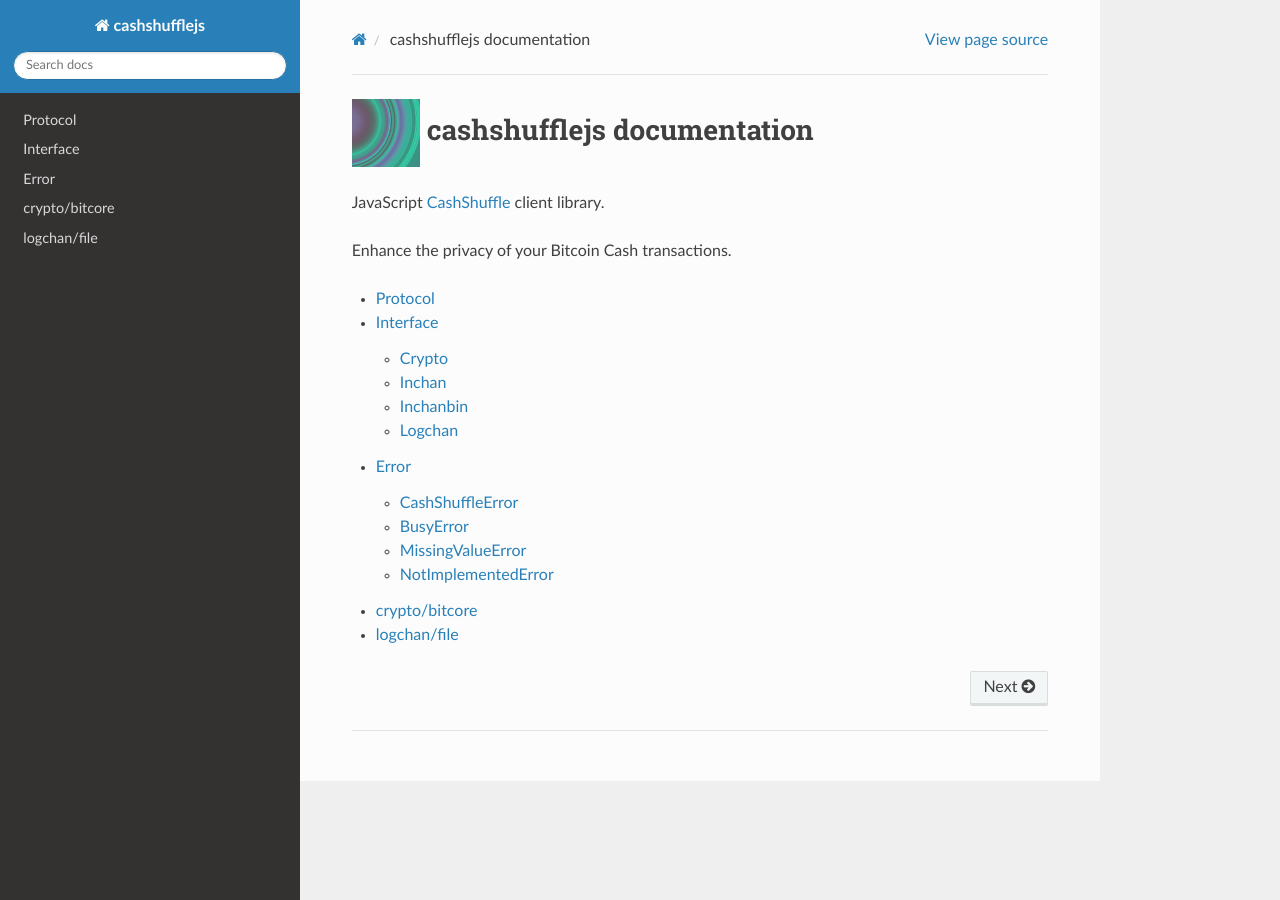
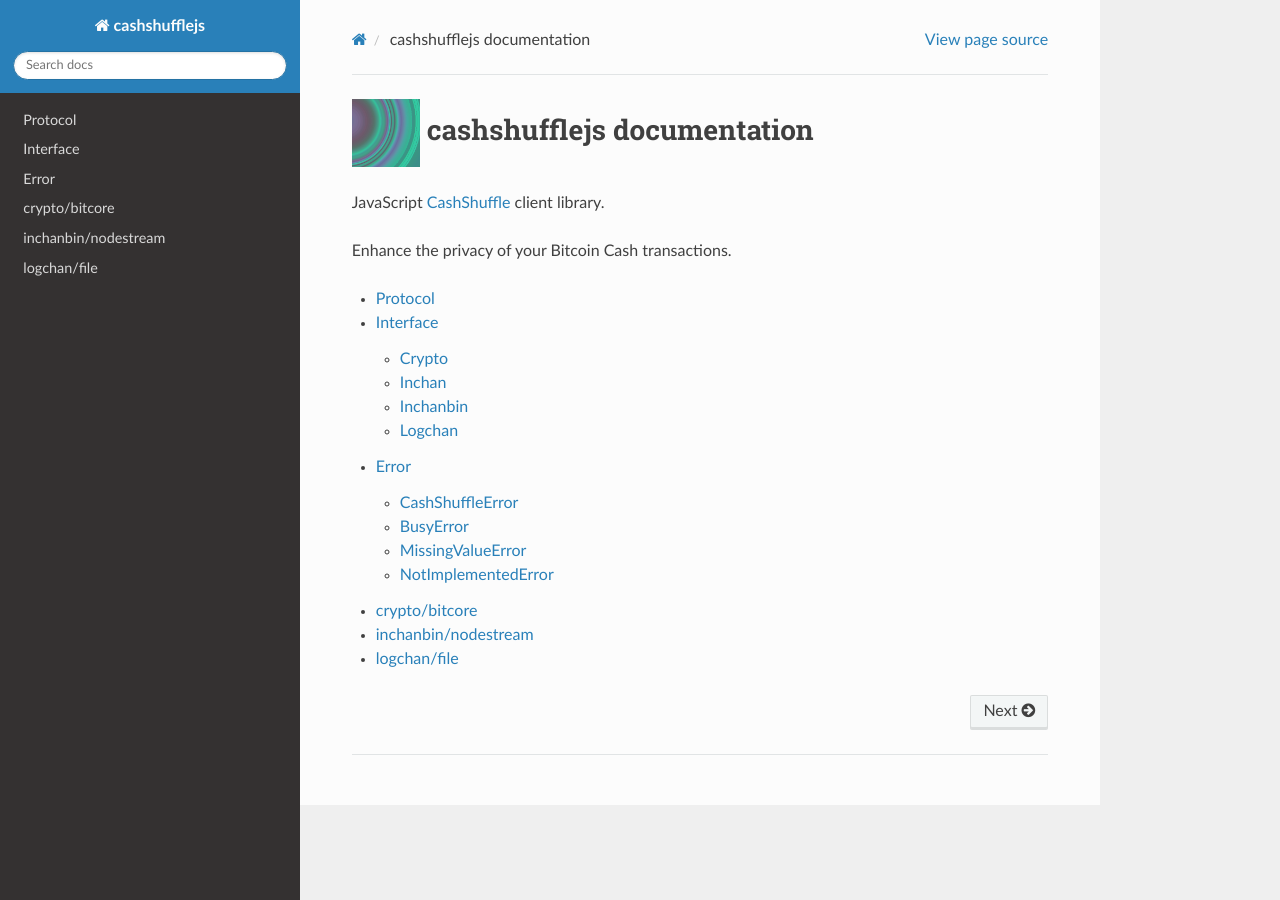
Before and after one commit to bookmoons/cashshufflejs, a Sphinx documentation site: the page built from doc/index.rst, in a window 1280 px wide. Built offline with Sphinx 7.4.7 and the Read the Docs theme 2.0.0, drawn with Linux system fonts in a browser that asks for light colours.

Commit message:
doc: Add inchanbin/nodestream

```diff
--- a/doc/index.rst
+++ b/doc/index.rst
@@ -18,4 +18,5 @@
    interface
    error
    module/crypto/bitcore
+   module/inchanbin/nodestream
    module/logchan/file
--- /dev/null
+++ b/doc/module/inchanbin/nodestream.rst
@@ -0,0 +1,5 @@
+inchanbin/nodestream
+--------------------
+
+.. automodule:: inchanbin/nodestream
+   :members:
```
